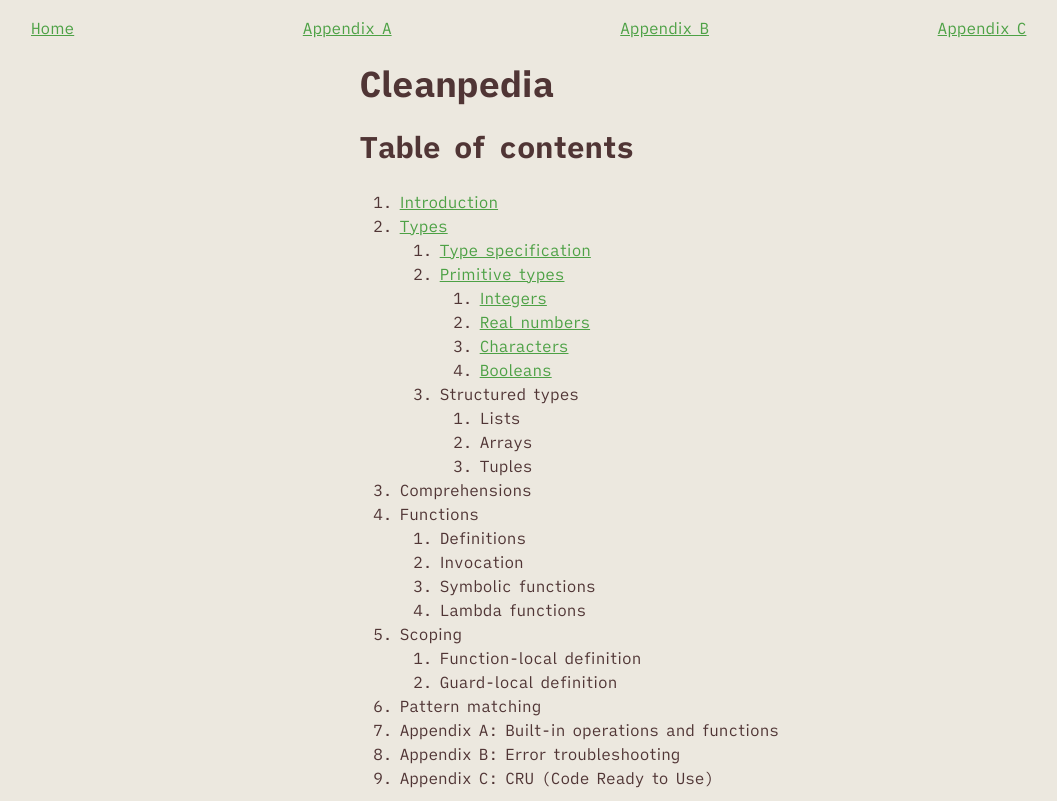
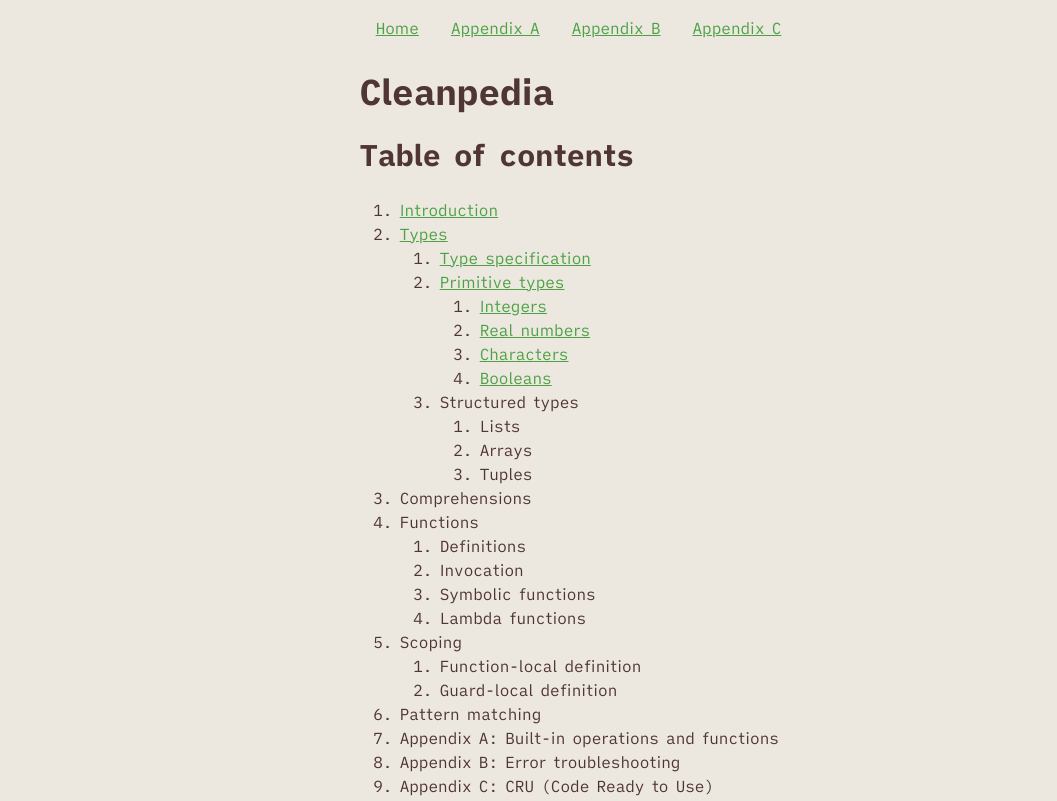
Before and after one commit to Eurydia/notes-on-clean-programming-language, an Astro site: page / in a window 1280 px wide. Shown: the top 801 px of the page, without its empty margins (17-1074 px from the left). Built offline with nearby package versions, Linux system fonts and the light colour scheme; Astro itself is replaced by a stand-in of ours; some packages are replaced by stand-ins of ours.

Commit message:
fixed navbar

```diff
--- a/src/layouts/Blog.astro
+++ b/src/layouts/Blog.astro
@@ -24,15 +24,23 @@ const { frontmatter } = Astro.props;
     <title>{frontmatter.title}</title>
   </head>
   <body>
-    <nav>
-     <ul>
-       <li><a href="/cleanpedia/">Home</a></li>
-       <li><a href="/cleanpedia/appendix-a/">Appendix A</a></li>
-       <li><a href="/appendix-b/">Appendix B</a></li>
-       <li><a href="/appendix-c/">Appendix C</a></li>
-     </ul>
-     </nav>
     <main>
+      <table>
+        <tr>
+          <td>
+<a href="/cleanpedia/">Home</a>
+          </td>
+          <td>
+            <a href="/cleanpedia/appendix-a/">Appendix A</a>
+          </td>
+          <td>
+            <a href="/appendix-b/">Appendix B</a>
+          </td>
+          <td>
+            <a href="/appendix-c/">Appendix C</a>
+          </td>
+        </tr>
+      </table>
       <h1>{frontmatter.title}</h1>
       <slot />
     </main>
--- a/src/styles/global.css
+++ b/src/styles/global.css
@@ -126,20 +126,23 @@ a:hover {
 
 table {
   @apply block
-w-full
+  w-full
   border-collapse
   overflow-x-auto
   whitespace-nowrap
   md:whitespace-normal;
 }
+tbody {
+  @apply block w-full;
+}
+
+tr {
+  @apply w-full;
+}
 
 th,
 td {
   @apply px-4 py-2;
-
-  border-width: 1px;
-  border-style: solid;
-  border-color: var(--color-chocolate);
 }
 
 th {
@@ -154,15 +157,3 @@ ol {
 ol {
   list-style: decimal;
 }
-
-nav {
-  @apply w-full;
-}
-
-nav > ul {
-  @apply flex list-none flex-row;
-}
-
-nav > ul > li {
-  @apply flex-grow break-words;
-}
```
